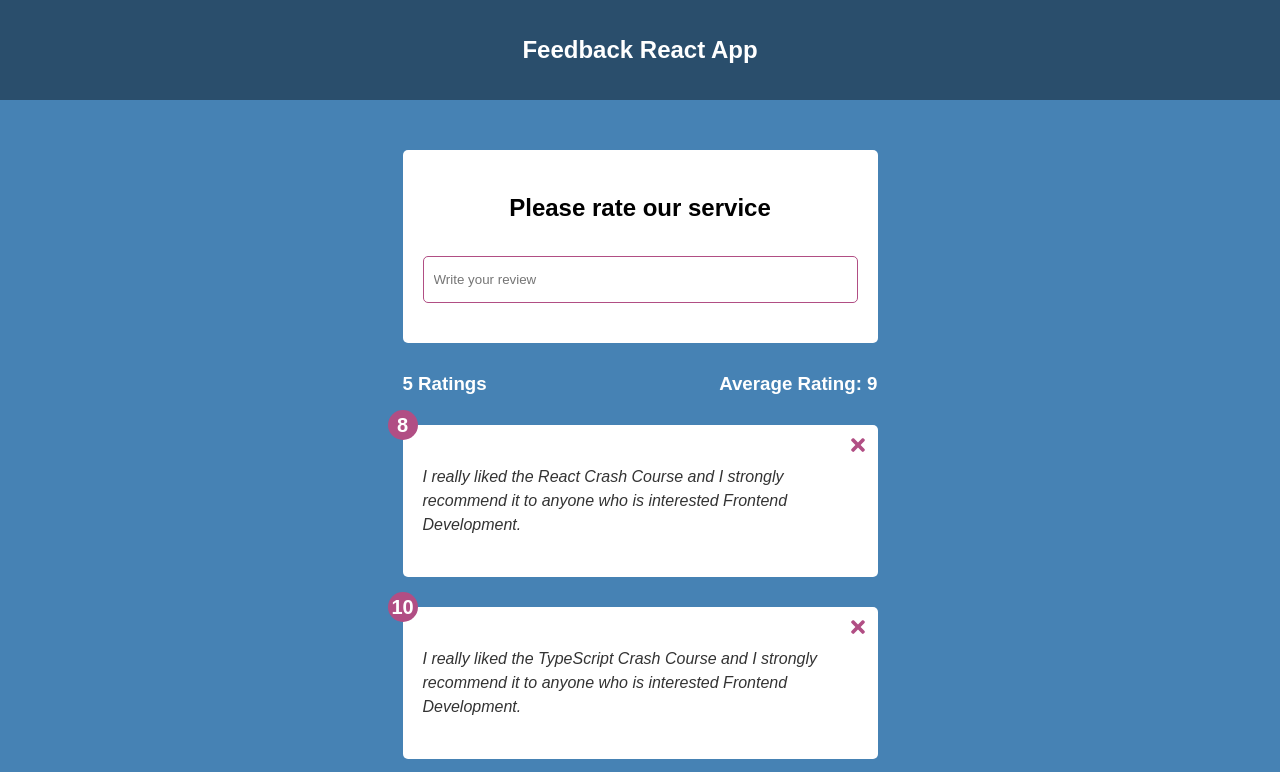
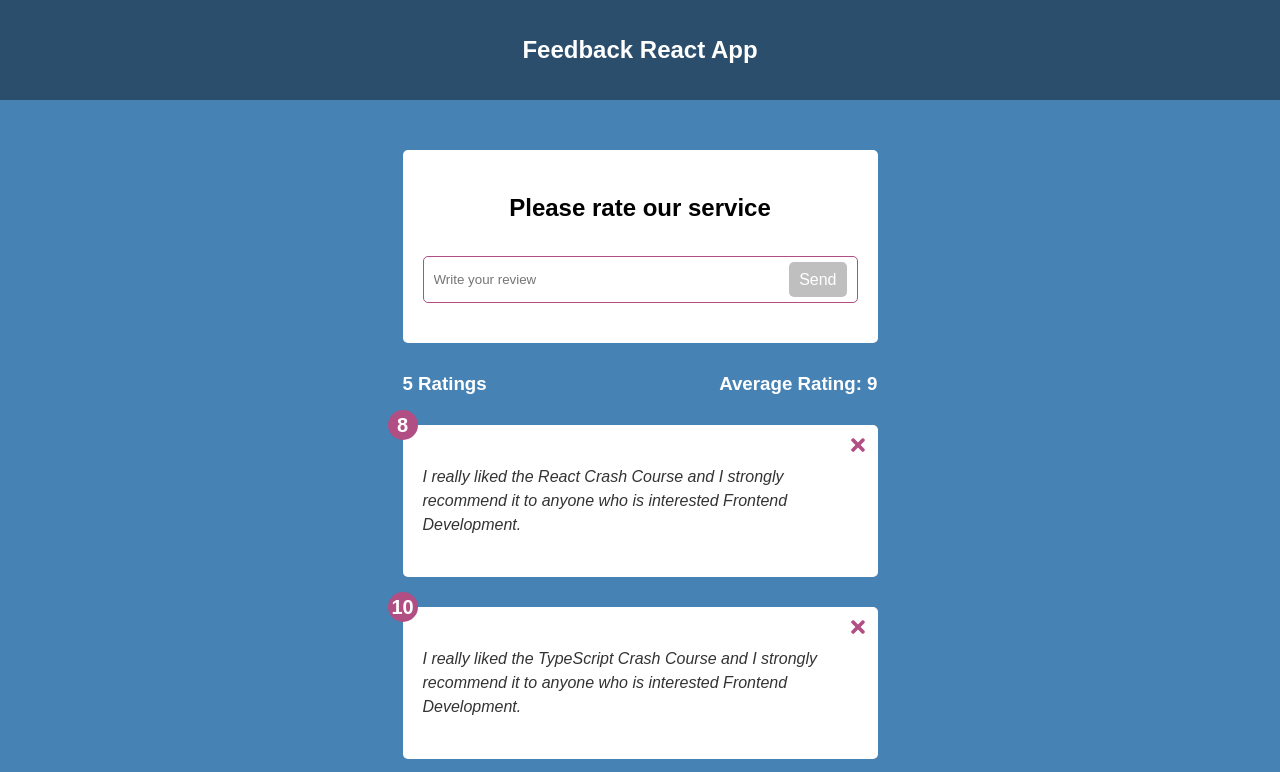
Before and after one commit to danielcostarosenthal/feedback-app, a React (Create React App) app: page / in a window 1280 px wide. Shown: the top 772 px of the page. Built offline with nearby package versions, Linux system fonts and the light colour scheme.

Commit message:
Updated Button component

```diff
--- a/src/components/FeedbackForm.jsx
+++ b/src/components/FeedbackForm.jsx
@@ -8,6 +8,11 @@ const FeedbackForm = () => {
 
 	const handleTextChange = (e) => {
 		textSet(e.target.value)
+	}
+
+	const handleClick = (e) => {
+		textSet('')
+		document.querySelector('input').focus()
 	}
 
 	return (
@@ -22,11 +27,14 @@ const FeedbackForm = () => {
 						placeholder='Write your review'
 						value={text}
 					/>
-					{text.length >= 10 && (
-						<Button type='submit' version='primary'>
-							Send
-						</Button>
-					)}
+					<Button
+						type='submit'
+						version='primary'
+						onClick={handleClick}
+						onSubmit={handleClick}
+						isDisabled={text.length < 9 ? true : false}>
+						Send
+					</Button>
 				</div>
 			</StyledFeedbackForm>
 		</Card>
--- a/src/components/shared/Button.jsx
+++ b/src/components/shared/Button.jsx
@@ -1,13 +1,15 @@
 import PropTypes from 'prop-types'
 import { StyledButton } from '../styles/Button.styled'
 
-const Button = ({ children, type, isDisabled, version }) => {
+const Button = ({ children, type, isDisabled, version, onClick }) => {
 	return (
 		<StyledButton
 			type={type}
 			disabled={isDisabled}
 			className={`btn btn-${version}`}
-			version={version}>
+			version={version}
+			onClick={onClick}
+			onSubmit={onClick}>
 			{children}
 		</StyledButton>
 	)
--- a/src/components/styles/Button.styled.js
+++ b/src/components/styles/Button.styled.js
@@ -10,9 +10,18 @@ export const StyledButton = styled.button`
 	border-radius: 5px;
 	color: ${(props) => (props.version === 'primary' ? '#fff' : '#b14e84')};
 	font-size: inherit;
-	outline: none;
 
 	:active {
+		outline: 1px solid #333;
 		transform: scale(0.98);
 	}
+
+	:disabled {
+		background-color: #bfbfbf;
+		color: #fff;
+	}
+
+	:disabled:hover {
+		cursor: not-allowed;
+	}
 `
```
